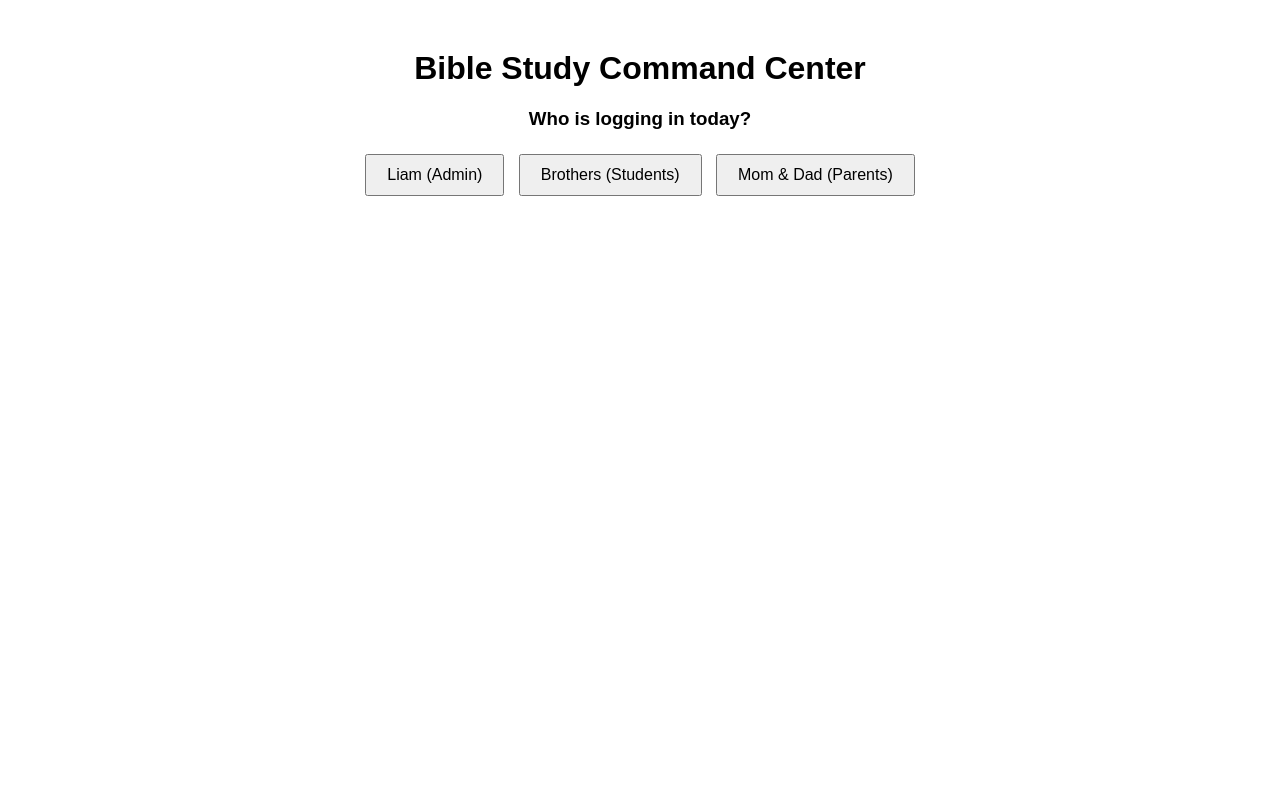
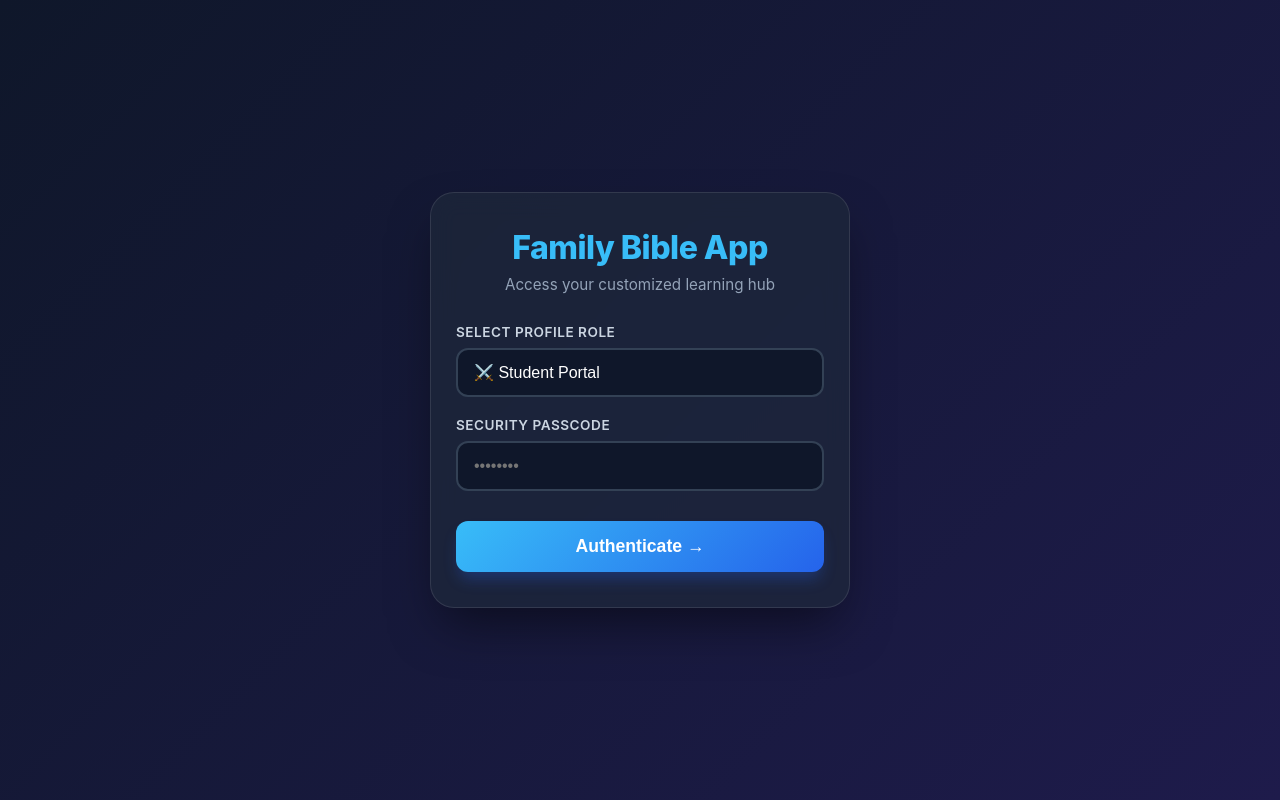
Before and after one commit to LiamN-Dev/bible_study_app, a Flask app: page / in a window 1280 px wide. Run offline with Flask 3, Linux system fonts and the light colour scheme.

Commit message:
Revamp login page layout and styles

```diff
--- a/templates/login.html
+++ b/templates/login.html
@@ -2,53 +2,41 @@
 <html lang="en">
 <head>
     <meta charset="UTF-8">
-    <meta name="viewport" content="width=device-width, initial-scale=1.0">
-    <title>Bible Study Dashboard - Login</title>
+    <meta name="viewport" content="width=device-width, initial-scale=1.0, maximum-scale=1.0, user-scalable=no">
+    <title>Family Sanctum Login</title>
+    <style>
+        * { box-sizing: border-box; margin: 0; padding: 0; }
+        body { font-family: -apple-system, BlinkMacSystemFont, "Segoe UI", Roboto, sans-serif; background: linear-gradient(135deg, #0f172a 0%, #1e1b4b 100%); min-height: 100vh; display: flex; align-items: center; justify-content: center; padding: 20px; }
+        .login-container { background: rgba(30, 41, 59, 0.7); backdrop-filter: blur(12px); border: 1px solid rgba(255,255,255,0.1); width: 100%; max-width: 420px; padding: 35px 25px; border-radius: 24px; box-shadow: 0 25px 50px -12px rgba(0,0,0,0.5); text-align: center; }
+        h1 { color: #38bdf8; font-size: 2rem; margin-bottom: 8px; font-weight: 800; letter-spacing: -0.5px; }
+        p { color: #94a3b8; font-size: 0.95rem; margin-bottom: 30px; }
+        .form-group { margin-bottom: 20px; text-align: left; }
+        label { display: block; color: #cbd5e1; font-weight: 600; font-size: 0.85rem; margin-bottom: 8px; text-transform: uppercase; letter-spacing: 0.5px; }
+        select, input { width: 100%; padding: 14px 16px; background: #0f172a; border: 2px solid #334155; border-radius: 12px; color: white; font-size: 1rem; outline: none; transition: all 0.2s; -webkit-appearance: none; }
+        select:focus, input:focus { border-color: #38bdf8; box-shadow: 0 0 0 4px rgba(56, 189, 248, 0.15); }
+        .btn-submit { width: 100%; background: linear-gradient(135deg, #38bdf8, #2563eb); color: white; border: none; padding: 15px; border-radius: 12px; font-size: 1.1rem; font-weight: 700; cursor: pointer; transition: transform 0.1s, opacity 0.2s; margin-top: 10px; box-shadow: 0 10px 15px -3px rgba(37, 99, 235, 0.3); }
+        .btn-submit:active { transform: scale(0.98); opacity: 0.95; }
+    </style>
 </head>
 <body>
-
-    <div style="text-align: center; margin-top: 50px; font-family: sans-serif;">
-        <h1>Bible Study Command Center</h1>
-        <h3>Who is logging in today?</h3>
-
-        <!-- The Three Main Buttons -->
-        <div style="margin-bottom: 20px;">
-            <button onclick="revealPasswordForm('admin')" style="padding: 10px 20px; font-size: 16px; margin: 5px; cursor: pointer;">Liam (Admin)</button>
-            <button onclick="revealPasswordForm('student')" style="padding: 10px 20px; font-size: 16px; margin: 5px; cursor: pointer;">Brothers (Students)</button>
-            <button onclick="revealPasswordForm('parent')" style="padding: 10px 20px; font-size: 16px; margin: 5px; cursor: pointer;">Mom & Dad (Parents)</button>
-        </div>
-
-        <!-- The Password Form (Hidden by default using style="display: none;") -->
-        <form id="passwordForm" action="/login" method="POST" style="display: none; border: 1px solid #ccc; padding: 20px; width: 300px; margin: 0 auto; border-radius: 8px;">
-            <p>Logging in as: <strong id="displayRole" style="text-transform: capitalize;"></strong></p>
-
-            <!-- This hidden input field stores the role so Python knows who it is -->
-            <input type="hidden" id="roleInput" name="role" value="">
-
-            <div style="margin-bottom: 15px;">
-                <label for="password" style="display: block; margin-bottom: 5px;">Enter Password:</label>
-                <input type="password" id="password" name="password" required style="padding: 8px; width: 90%;">
+    <div class="login-container">
+        <h1>Family Bible App</h1>
+        <p>Access your customized learning hub</p>
+        <form action="/login" method="POST">
+            <div class="form-group">
+                <label for="role">Select Profile Role</label>
+                <select name="role" id="role">
+                    <option value="student">⚔️ Student Portal</option>
+                    <option value="parent">🏡 Parent Insights</option>
+                    <option value="admin">🛠️ Command Console</option>
+                </select>
             </div>
-
-            <button type="submit" style="padding: 8px 15px; background-color: #007BFF; color: white; border: none; border-radius: 4px; cursor: pointer;">Unlock Dashboard</button>
+            <div class="form-group">
+                <label for="password">Security Passcode</label>
+                <input type="password" name="password" id="password" placeholder="••••••••" required autocomplete="current-password">
+            </div>
+            <button type="submit" class="btn-submit">Authenticate →</button>
         </form>
     </div>
-
-    <!-- The Javascript trick to show the input box -->
-    <script>
-        function revealPasswordForm(role) {
-            // Update the hidden text and inputs to match the clicked button
-            document.getElementById('displayRole').innerText = role;
-            document.getElementById('roleInput').value = role;
-
-            // Unhide the password box form smoothly
-            document.getElementById('passwordForm').style.display = 'block';
-
-            // Clear any old password typing out of the box
-            document.getElementById('password').value = '';
-            document.getElementById('password').focus();
-        }
-    </script>
-
 </body>
 </html>
```
